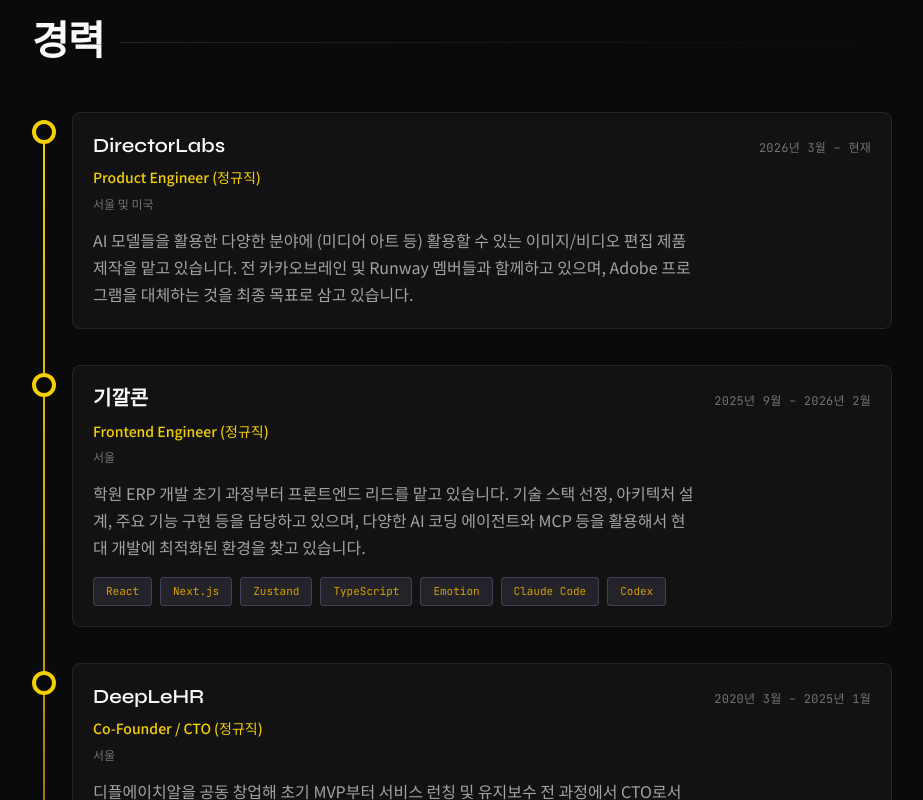
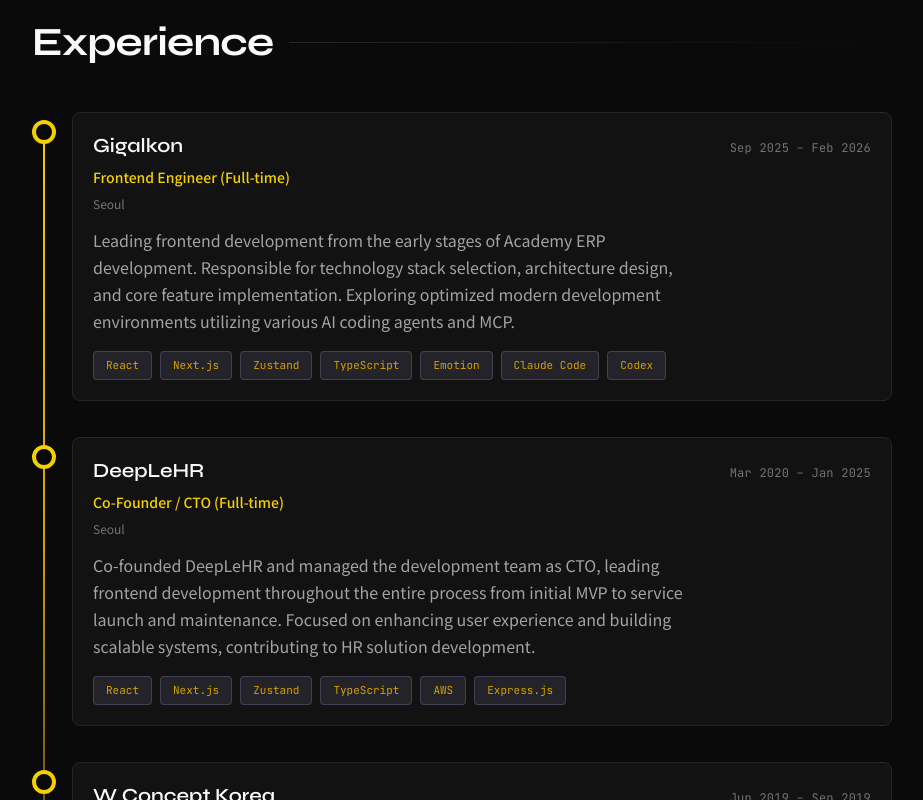
Before and after one commit to udfnd/udfnd.com, a Next.js app: page / in a window 1280 px wide. Shown: the part 860-1660 px from the top of the page, without its empty margins (178-1101 px from the left). Built offline with nearby package versions, Linux system fonts and the light colour scheme; no server answers; a web font is replaced by a local one.

Commit message:
DirectorLabs 경력 제거 및 기본 언어 영어로 변경
🗿 MoAI <email@mo.ai.kr>

```diff
--- a/src/i18n/translations.ts
+++ b/src/i18n/translations.ts
@@ -18,14 +18,6 @@
       experience: {
         title: '경력',
         items: [
-          {
-            company: 'DirectorLabs',
-            role: 'Product Engineer (정규직)',
-            period: '2026년 3월 – 현재',
-            location: '서울 및 미국',
-            description: 'AI 모델들을 활용한 다양한 분야에 (미디어 아트 등) 활용할 수 있는 이미지/비디오 편집 제품 제작을 맡고 있습니다. 전 카카오브레인 및 Runway 멤버들과 함께하고 있으며, Adobe 프로그램을 대체하는 것을 최종 목표로 삼고 있습니다.',
-            technologies: [],
-          },
           {
             company: '기깔콘',
             role: 'Frontend Engineer (정규직)',
@@ -219,14 +211,6 @@
         title: 'Experience',
         items: [
           {
-            company: 'DirectorLabs',
-            role: 'Product Engineer (Full-time)',
-            period: 'Mar 2026 – Present',
-            location: 'Seoul & United States',
-            description: 'Building image/video editing products powered by AI models for diverse fields including media art. Working alongside former Kakao Brain and Runway members, with the ultimate goal of replacing Adobe products.',
-            technologies: [],
-          },
-          {
             company: 'Gigalkon',
             role: 'Frontend Engineer (Full-time)',
             period: 'Sep 2025 – Feb 2026',
@@ -418,14 +402,6 @@
       experience: {
         title: '工作经历',
         items: [
-          {
-            company: 'DirectorLabs',
-            role: '产品工程师（全职）',
-            period: '2026年3月 – 至今',
-            location: '首尔及美国',
-            description: '负责利用AI模型构建可应用于媒体艺术等多个领域的图像/视频编辑产品。与前Kakao Brain及Runway成员合作，最终目标是取代Adobe产品。',
-            technologies: [],
-          },
           {
             company: 'Gigalkon',
             role: '前端工程师（全职）',
@@ -619,14 +595,6 @@
         title: '職歴',
         items: [
           {
-            company: 'DirectorLabs',
-            role: 'プロダクトエンジニア（正社員）',
-            period: '2026年3月 – 現在',
-            location: 'ソウル及びアメリカ',
-            description: 'AIモデルを活用し、メディアアートなど多様な分野に応用可能な画像・動画編集プロダクトを開発中。元Kakao Brain及びRunwayのメンバーと共に、Adobe製品の代替を最終目標として取り組んでいます。',
-            technologies: [],
-          },
-          {
             company: 'Gigalkon',
             role: 'フロントエンドエンジニア（正社員）',
             period: '2025年9月 – 2026年2月',
--- a/src/stores/useAppStore.ts
+++ b/src/stores/useAppStore.ts
@@ -12,7 +12,7 @@
 
 export const useAppStore = create<AppState>((set) => ({
   theme: 'light',
-  language: 'ko',
+  language: 'en',
   setTheme: (theme) => set({ theme }),
   toggleTheme: () => set((state) => ({ theme: state.theme === 'light' ? 'dark' : 'light' })),
   setLanguage: (language) => set({ language }),
```
